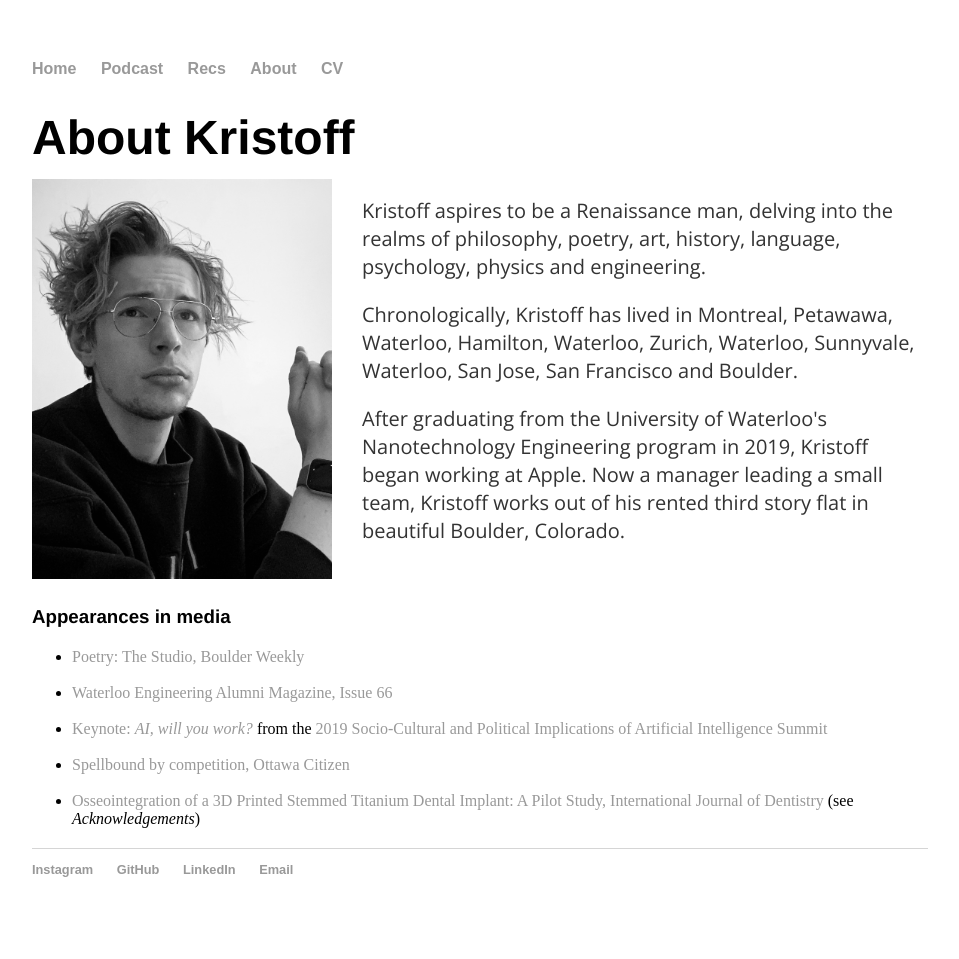
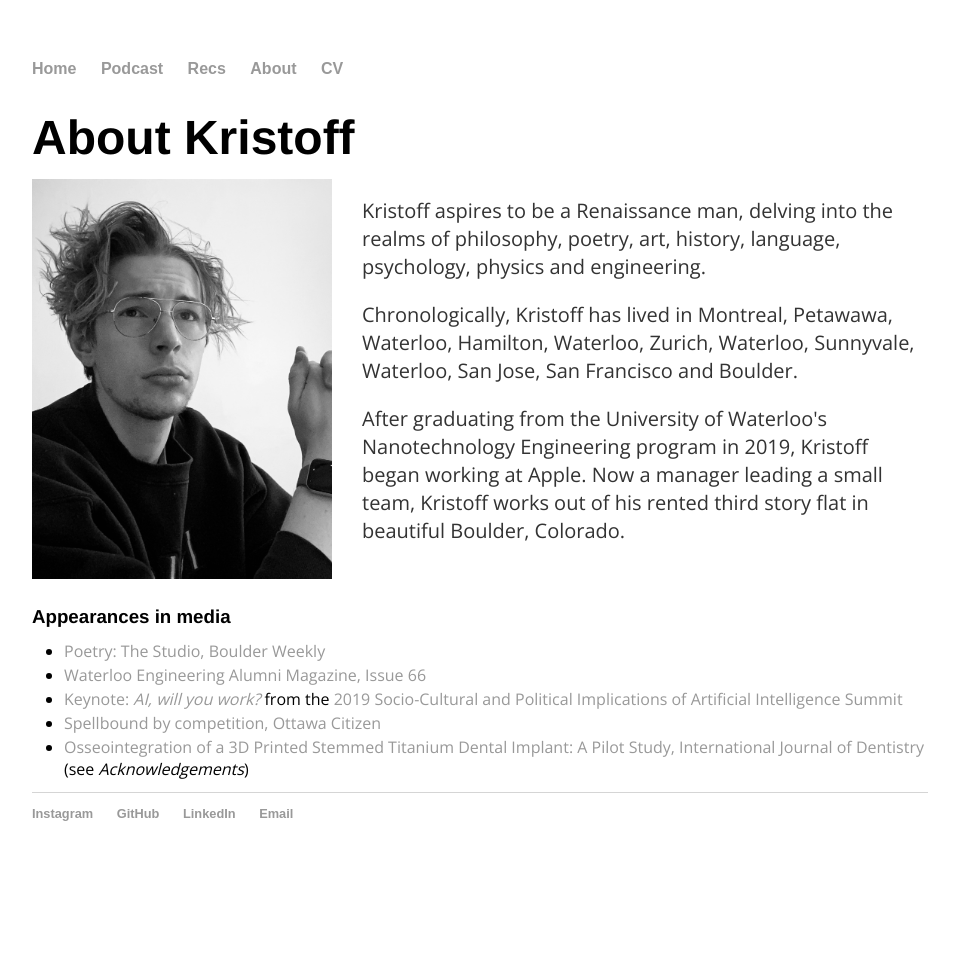
Before and after one commit to malejczuk/malejczuk.github.io, a Jekyll site: the page built from about/index.html, in a window 1280 px wide. Shown: the whole page, without its empty margins (160-1119 px from the left). Built offline with Jekyll 4.4.1, drawn with Linux system fonts in a browser that asks for light colours; after the commit the page ends 903 px from its top, so only the background shows below that.

Commit message:
format change for ul

```diff
--- a/css/main.css
+++ b/css/main.css
@@ -64,10 +64,8 @@ ul.posts li {
     list-style: none;
     font-size: 1.25em;
 }
-ul.about1 {
-    padding-left:40px;
-    margin-top:-15px;
-    font-size:1.2em;
+ul.about li {
+    margin:-0.5em;
     font-family:'Open Sans';
 }
 p.about {
@@ -77,6 +75,12 @@ p.about {
     color: #333;
     text-align: 'justify';
 }
+ul.recs1 {
+    padding-left:40px;
+    margin-top:-15px;
+    font-size:1em;
+    font-family:'Open Sans';
+}
 /*h3, ul {
     padding-bottom: 20px;
     margin: 0;
```
Also changed, not shown: recommendations/index.html (+4 -4 lines).
